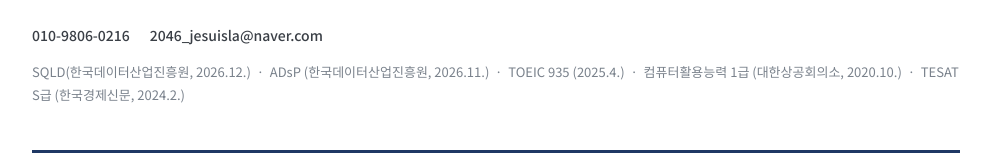
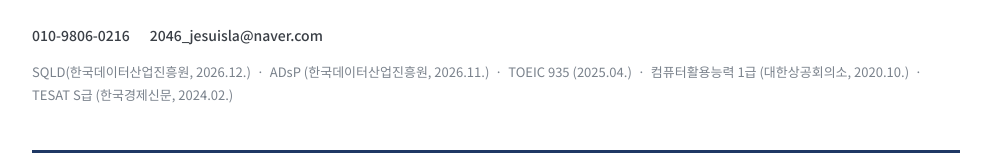
Before and after one commit to micjung15-cmd/portfolio, a plain HTML site: page index.html in a window 1280 px wide. Shown: the part 365-521 px from the top of the page, without its empty margins (144-1135 px from the left). Drawn offline with Linux system fonts and the light colour scheme.

Commit message:
Fix date formatting in qualifications section

```diff
--- a/index.html
+++ b/index.html
@@ -38,9 +38,9 @@ const DATA = {
   자격증: [
     "SQLD(한국데이터산업진흥원, 2026.12.)",
     "ADsP (한국데이터산업진흥원, 2026.11.)",
-    "TOEIC 935 (2025.4.)",
+    "TOEIC 935 (2025.04.)",
     "컴퓨터활용능력 1급 (대한상공회의소, 2020.10.)",
-    "TESAT S급 (한국경제신문, 2024.2.)"
+    "TESAT S급 (한국경제신문, 2024.02.)"
   ],
 
   /* ───── 4. 경력  [기간, 회사·직무, 한 줄 요약] ───── */
```
